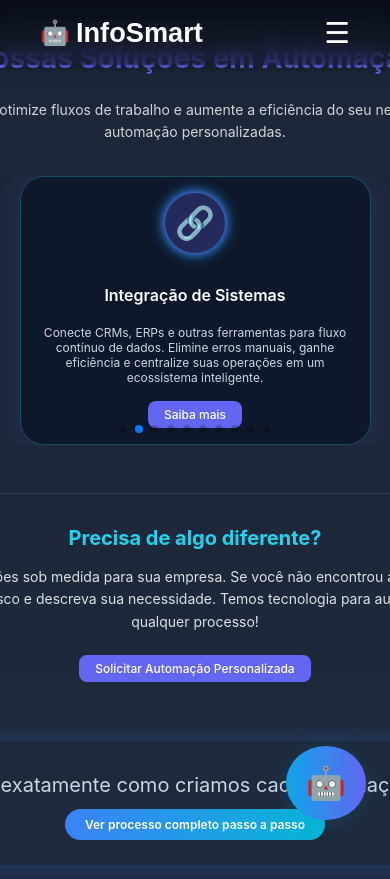
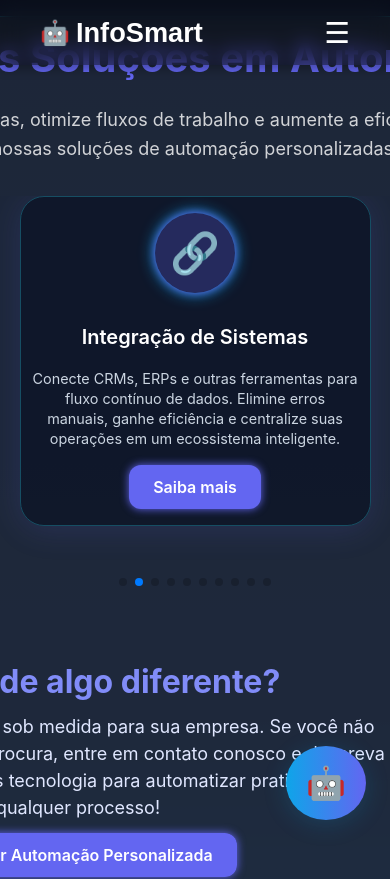
Before and after one commit to Vinisilva0010/InfoSmartAI-2025, a React (Vite) app: page /automacoes in a window 390 px wide. Shown: the top 879 px of the page. Built offline with nearby package versions, Linux system fonts and the light colour scheme.

Commit message:
Atualiza página de automações com novos estilos e cards

```diff
--- a/src/pages/Automacoes.tsx
+++ b/src/pages/Automacoes.tsx
@@ -4,78 +4,85 @@ import 'swiper/swiper-bundle.css';
 import '../styles/automacoes.css';
 import { Link } from 'react-router-dom';
 
-const automacoes = [
+interface Automacao {
+  id: number;
+  title: string;
+  desc: string;
+  icon: string;
+  route: string;
+}
+
+const automacoes: Automacao[] = [
   {
     id: 1,
     title: 'Automação de E-mails',
     desc: 'Automatize campanhas, notificações, lembretes e follow-ups com e-mails segmentados e personalizados. Aumente o engajamento, reduza o tempo operacional e mantenha seu público sempre informado.',
     icon: '📧',
-    route: '/automacoes/1'
+    route: '/automacoes/1',
   },
   {
     id: 2,
     title: 'Integração de Sistemas',
     desc: 'Conecte CRMs, ERPs e outras ferramentas para fluxo contínuo de dados. Elimine erros manuais, ganhe eficiência e centralize suas operações em um ecossistema inteligente.',
     icon: '🔗',
-    route: '/automacoes/2'
+    route: '/automacoes/2',
   },
   {
     id: 3,
     title: 'Robôs de Processos',
     desc: 'Crie bots que executam tarefas repetitivas como preencher planilhas, extrair dados e processar documentos. Ideal para reduzir custos operacionais e aumentar a produtividade.',
     icon: '🤖',
-    route: '/automacoes/3'
+    route: '/automacoes/3',
   },
   {
     id: 4,
     title: 'Atendimento ao Cliente',
     desc: 'Implemente chatbots com IA e FAQs automáticos que atendem 24/7, melhoram a experiência do cliente e desafogam sua equipe de suporte com respostas ágeis e consistentes.',
     icon: '💬',
-    route: '/automacoes/4'
+    route: '/automacoes/4',
   },
   {
     id: 5,
     title: 'Gestão de Dados',
     desc: 'Automatize a coleta e análise de dados com dashboards inteligentes. Tome decisões baseadas em insights reais e monitore os principais indicadores da sua empresa em tempo real.',
     icon: '📊',
-    route: '/automacoes/5'
+    route: '/automacoes/5',
   },
   {
     id: 6,
     title: 'Agendamento de Tarefas e Reuniões',
     desc: 'Automatize reservas, reuniões e lembretes com integração a calendários. Evite conflitos de horário e melhore a organização da sua equipe e atendimento ao cliente.',
     icon: '🗓️',
-    route: '/automacoes/6'
+    route: '/automacoes/6',
   },
   {
     id: 7,
     title: 'Controle de Estoque Automatizado',
     desc: 'Monitore entradas e saídas de produtos em tempo real. Evite rupturas ou excessos de estoque e otimize seu processo de reposição automaticamente.',
     icon: '📦',
-    route: '/automacoes/7'
+    route: '/automacoes/7',
   },
   {
     id: 8,
     title: 'Cobrança e Faturamento Automático',
     desc: 'Envie boletos, faturas e lembretes de pagamento automaticamente. Reduza inadimplência e garanta mais eficiência na gestão financeira.',
     icon: '💸',
-    route: '/automacoes/8'
+    route: '/automacoes/8',
   },
   {
     id: 9,
     title: 'Onboarding de Clientes',
     desc: 'Automatize todo o processo de boas-vindas e instruções para novos clientes, com e-mails, vídeos e tutoriais passo a passo. Melhore a retenção e a experiência inicial.',
     icon: '🚀',
-    route: '/automacoes/9'
+    route: '/automacoes/9',
   },
   {
     id: 10,
     title: 'Publicação em Redes Sociais',
     desc: 'Programe e automatize postagens em Instagram, Facebook, LinkedIn e mais. Mantenha sua presença digital ativa e estratégica, mesmo sem esforço manual diário.',
     icon: '📱',
-    route: '/automacoes/10'
-  }
-
+    route: '/automacoes/10',
+  },
 ];
 
 export default function Automacoes() {
@@ -91,7 +98,9 @@ export default function Automacoes() {
           spaceBetween={24}
           slidesPerView={1}
           breakpoints={{
-            640: { slidesPerView: 1.2 },
+            480: { slidesPerView: 1.1 },
+            640: { slidesPerView: 1.3 },
+            768: { slidesPerView: 1.8 },
             1024: { slidesPerView: 2.2 },
           }}
           className="automacoes-card-swiper"
@@ -99,6 +108,7 @@ export default function Automacoes() {
           pagination={{ clickable: true }}
           navigation
           modules={[Autoplay, Pagination, Navigation]}
+          loop={true}
         >
           {automacoes.map((auto) => (
             <SwiperSlide key={auto.id}>
@@ -106,11 +116,14 @@ export default function Automacoes() {
                 <div className="automacoes-card-icon">{auto.icon}</div>
                 <h3 className="automacoes-card-title">{auto.title}</h3>
                 <p className="automacoes-card-desc">{auto.desc}</p>
-                <Link to={auto.route} className="automacoes-card-btn">Saiba mais</Link>
+                <Link to={auto.route} className="automacoes-card-btn">
+                  Saiba mais
+                </Link>
               </div>
             </SwiperSlide>
           ))}
         </Swiper>
+
         {/* NOVA SEÇÃO PERSONALIZADA */}
         <div className="automacoes-extra">
           <h2 className="automacoes-extra-title">Precisa de algo diferente?</h2>
@@ -119,8 +132,10 @@ export default function Automacoes() {
             entre em contato conosco e descreva sua necessidade. Temos tecnologia para automatizar praticamente qualquer processo!
           </p>
 
+          <Link to="/contato" className="automacoes-card-btn">
+            Solicitar Automação Personalizada
+          </Link>
 
-          <Link to="/contato" className="automacoes-card-btn">Solicitar Automação Personalizada</Link>
           <div className="como-funciona-link-container">
             <p className="como-funciona-chamada">
               Quer saber exatamente como criamos cada automação do zero?
--- a/src/styles/automacoes.css
+++ b/src/styles/automacoes.css
@@ -11,11 +11,11 @@
 .automacoes-section {
   max-width: 900px;
   margin: 64px auto;
-  background: rgba(30,41,59,0.9);
+  background: rgba(30, 41, 59, 0.9);
   border-radius: 24px;
   padding: 32px;
   color: #fff;
-  box-shadow: 0 4px 32px rgba(99,102,241,0.1);
+  box-shadow: 0 4px 32px rgba(99, 102, 241, 0.1);
   border: 1px solid #164e63;
 }
 
@@ -29,10 +29,14 @@
 
 .automacoes-desc {
   font-size: 1.125rem;
-  color: rgba(255,255,255,0.8);
+  color: rgba(255, 255, 255, 0.8);
   margin-bottom: 32px;
   text-align: center;
   line-height: 1.6;
+}
+
+.automacoes-card-swiper {
+  padding-bottom: 48px; /* Espaço para paginação */
 }
 
 .automacoes-card-swiper .swiper-slide {
@@ -41,13 +45,13 @@
 }
 
 .automacoes-card {
-  background: rgba(15,23,42,0.9);
+  background: rgba(15, 23, 42, 0.9);
   border-radius: 24px;
   padding: 32px 16px;
   color: #fff;
-  box-shadow: 0 4px 32px rgba(99,102,241,0.15);
+  box-shadow: 0 4px 32px rgba(99, 102, 241, 0.15);
   border: 1px solid #164e63;
-  min-width: 260px;
+  min-width: 280px; /* Ajustado para evitar que fique muito estreito */
   max-width: 320px;
   display: flex;
   flex-direction: column;
@@ -58,13 +62,13 @@
 
 .automacoes-card:hover {
   transform: translateY(-8px);
-  box-shadow: 0 8px 48px rgba(99,102,241,0.25);
+  box-shadow: 0 8px 48px rgba(99, 102, 241, 0.25);
 }
 
 .automacoes-card-icon {
   width: 80px;
   height: 80px;
-  background: rgba(99,102,241,0.25);
+  background: rgba(99, 102, 241, 0.25);
   border-radius: 50%;
   margin-bottom: 16px;
   display: flex;
@@ -79,195 +83,317 @@
   font-size: 1.25rem;
   font-weight: 600;
   margin-bottom: 4px;
+  text-align: center;
 }
 
 .automacoes-card-desc {
   font-size: 1rem;
   color: #cbd5e1;
   text-align: center;
+  overflow-wrap: break-word;
 }
 
 .automacoes-card-btn {
   background: #6366f1;
   color: #fff;
-  padding: 8px 24px;
-  border-radius: 8px;
-  font-weight: 500;
-  border: none;
+  font-weight: 600;
+  padding: 12px 28px;
+  border-radius: 12px;
   cursor: pointer;
-  transition: background 0.2s;
-  text-decoration: none; /* Para Link */
-}
-
-.automacoes-extra {
-  margin-top: 48px;
-  padding-top: 32px;
-  border-top: 1px solid rgba(255, 255, 255, 0.1);
-  text-align: center;
-}
-
-.automacoes-extra-title {
-  font-size: 1.75rem;
-  color: #22d3ee;
-  font-weight: bold;
-  margin-bottom: 16px;
-}
-
-.automacoes-extra-desc {
-  font-size: 1.125rem;
-  color: rgba(255, 255, 255, 0.85);
-  margin-bottom: 24px;
-  line-height: 1.6;
-  max-width: 700px;
-  margin-left: auto;
-  margin-right: auto;
-}
-
-.como-funciona-link-container {
-  margin-top: 64px;
-  text-align: center;
-  background-color: #1e293b;
-  padding: 32px;
-  border-radius: 16px;
-  box-shadow: 0 0 24px rgba(59, 130, 246, 0.25);
-}
-
-.como-funciona-chamada {
-  font-size: 1.25rem;
-  color: #cbd5e1;
-  margin-bottom: 16px;
-}
-
-.como-funciona-botao {
-  background: linear-gradient(90deg, #3b82f6, #06b6d4);
-  color: white;
-  font-weight: 600;
-  padding: 14px 28px;
-  border-radius: 9999px;
   text-decoration: none;
-  font-size: 1rem;
-  transition: transform 0.3s, box-shadow 0.3s;
-}
-
-.como-funciona-botao:hover {
-  transform: scale(1.05);
-  box-shadow: 0 0 16px rgba(6, 182, 212, 0.6);
+  transition: background-color 0.3s ease;
+  align-self: center;
+  margin-top: auto;
+  box-shadow: 0 0 8px #6366f1;
 }
 
 .automacoes-card-btn:hover {
   background: #4f46e5;
 }
 
+/* NOVA SEÇÃO PERSONALIZADA */
+.automacoes-extra {
+  margin-top: 64px;
+  text-align: center;
+  color: #e0e7ff;
+  max-width: 640px;
+}
+
+.automacoes-extra-title {
+  font-size: 2rem;
+  margin-bottom: 12px;
+  color: #818cf8;
+}
+
+.automacoes-extra-desc {
+  font-size: 1.125rem;
+  margin-bottom: 24px;
+  line-height: 1.5;
+}
+
+/* Link do processo passo a passo */
+.como-funciona-link-container {
+  margin-top: 32px;
+}
+
+.como-funciona-chamada {
+  margin-bottom: 12px;
+  font-weight: 600;
+}
+
+.como-funciona-botao {
+  display: inline-block;
+  background-color: #4f46e5;
+  color: white;
+  padding: 12px 24px;
+  border-radius: 12px;
+  text-decoration: none;
+  font-weight: 600;
+  box-shadow: 0 0 12px #6366f1;
+  transition: background-color 0.3s ease;
+}
+
+.como-funciona-botao:hover {
+  background-color: #4338ca;
+}
+
+/* Responsividade para mobile */
+
+/* Swiper cards maior e melhor ajuste para telas pequenas */
 @media (max-width: 768px) {
-  .automacoes-main {
-    padding: 0 12px; /* Reduzindo a margem lateral */
+  .automacoes-card {
+    min-width: 90vw !important;
+    max-width: 90vw !important;
+    padding: 24px 16px;
   }
 
   .automacoes-section {
-    margin: 32px 8px;
-    padding: 24px;
-  }
-
-  .automacoes-card {
-    min-width: 90vw; /* Quase a largura total da tela */
-    max-width: 90vw;
-    padding: 24px 12px;
-  }
-
-  .automacoes-title {
-    font-size: 2rem;
-  }
-
-  .automacoes-desc {
-    font-size: 1rem;
-  }
-
-  .automacoes-card-icon {
-    width: 64px;
-    height: 64px;
-    font-size: 2rem;
-  }
-
-  .automacoes-card-title {
-    font-size: 1.125rem;
-  }
-
-  .automacoes-card-desc {
-    font-size: 0.875rem;
-  }
-
-  .automacoes-card-btn {
-    padding: 8px 16px;
-    font-size: 0.875rem;
-  }
-
-  .automacoes-extra-title {
-    font-size: 1.5rem;
-  }
-
-  .automacoes-extra-desc {
-    font-size: 1rem;
-  }
-
-  .como-funciona-botao {
-    font-size: 0.875rem;
-    padding: 10px 24px;
+    margin: 32px 16px;
+    padding: 24px 16px;
   }
 }
 
 @media (max-width: 480px) {
+  .automacoes-section {
+    margin: 16px 8px !important;
+    padding: 16px 12px !important;
+    border-radius: 16px;
+  }
+
+  .automacoes-card {
+    min-width: 90vw !important;
+    max-width: 90vw !important;
+    padding: 16px 12px !important;
+  }
+
+  .automacoes-card-desc {
+    font-size: 0.9rem;
+    line-height: 1.4;
+  }
+
+  .automacoes-card-btn {
+    padding: 12px 24px !important;
+    font-size: 1rem !important;
+    border-radius: 12px !important;
+  }
   .automacoes-main {
-    padding: 0 8px; /* Reduzindo ainda mais a margem lateral */
+  padding-top: 96px;
+  min-height: 100vh;
+  background: none; /* O gradiente do corpo já está no index.css */
+  display: flex;
+  flex-direction: column;
+  align-items: center;
+  padding: 0 16px;
 }
 
 .automacoes-section {
-    margin: 24px 8px;
-    padding: 16px;
+  max-width: 900px;
+  margin: 64px auto;
+  background: rgba(30, 41, 59, 0.9);
+  border-radius: 24px;
+  padding: 32px;
+  color: #fff;
+  box-shadow: 0 4px 32px rgba(99, 102, 241, 0.1);
+  border: 1px solid #164e63;
+}
+
+.automacoes-title {
+  font-size: 2.5rem;
+  font-weight: bold;
+  color: #6366f1;
+  margin-bottom: 24px;
+  text-align: center;
+}
+
+.automacoes-desc {
+  font-size: 1.125rem;
+  color: rgba(255, 255, 255, 0.8);
+  margin-bottom: 32px;
+  text-align: center;
+  line-height: 1.6;
+}
+
+.automacoes-card-swiper {
+  padding-bottom: 48px; /* Espaço para paginação */
+}
+
+.automacoes-card-swiper .swiper-slide {
+  display: flex;
+  justify-content: center;
 }
 
 .automacoes-card {
-    min-width: 90vw; /* Quase a largura total da tela */
-    max-width: 90vw;
-    padding: 16px 8px;
+  background: rgba(15, 23, 42, 0.9);
+  border-radius: 24px;
+  padding: 32px 16px;
+  color: #fff;
+  box-shadow: 0 4px 32px rgba(99, 102, 241, 0.15);
+  border: 1px solid #164e63;
+  min-width: 280px; /* Ajustado para evitar que fique muito estreito */
+  max-width: 320px;
+  display: flex;
+  flex-direction: column;
+  align-items: center;
+  gap: 16px;
+  transition: transform 0.3s, box-shadow 0.3s;
 }
 
-  .automacoes-title {
-    font-size: 1.75rem;
-  }
-
-  .automacoes-desc {
-    font-size: 0.875rem;
+.automacoes-card:hover {
+  transform: translateY(-8px);
+  box-shadow: 0 8px 48px rgba(99, 102, 241, 0.25);
 }
 
 .automacoes-card-icon {
-    width: 60px;
-    height: 60px;
-    font-size: 2rem;
+  width: 80px;
+  height: 80px;
+  background: rgba(99, 102, 241, 0.25);
+  border-radius: 50%;
+  margin-bottom: 16px;
+  display: flex;
+  align-items: center;
+  justify-content: center;
+  font-size: 2.5rem;
+  color: #6366f1;
+  box-shadow: 0 0 8px #6366f1, 0 0 16px #0ea5e9;
 }
 
 .automacoes-card-title {
-    font-size: 1rem;
+  font-size: 1.25rem;
+  font-weight: 600;
+  margin-bottom: 4px;
+  text-align: center;
 }
 
 .automacoes-card-desc {
-    font-size: 0.75rem;
+  font-size: 1rem;
+  color: #cbd5e1;
+  text-align: center;
+  overflow-wrap: break-word;
 }
 
 .automacoes-card-btn {
-    padding: 6px 16px;
-    font-size: 0.75rem;
+  background: #6366f1;
+  color: #fff;
+  font-weight: 600;
+  padding: 12px 28px;
+  border-radius: 12px;
+  cursor: pointer;
+  text-decoration: none;
+  transition: background-color 0.3s ease;
+  align-self: center;
+  margin-top: auto;
+  box-shadow: 0 0 8px #6366f1;
+}
+
+.automacoes-card-btn:hover {
+  background: #4f46e5;
+}
+
+/* NOVA SEÇÃO PERSONALIZADA */
+.automacoes-extra {
+  margin-top: 64px;
+  text-align: center;
+  color: #e0e7ff;
+  max-width: 640px;
 }
 
 .automacoes-extra-title {
-    font-size: 1.25rem;
+  font-size: 2rem;
+  margin-bottom: 12px;
+  color: #818cf8;
 }
 
 .automacoes-extra-desc {
-    font-size: 0.875rem;
+  font-size: 1.125rem;
+  margin-bottom: 24px;
+  line-height: 1.5;
+}
+
+/* Link do processo passo a passo */
+.como-funciona-link-container {
+  margin-top: 32px;
+}
+
+.como-funciona-chamada {
+  margin-bottom: 12px;
+  font-weight: 600;
 }
 
 .como-funciona-botao {
-    font-size: 0.75rem;
-    padding: 8px 20px;
+  display: inline-block;
+  background-color: #4f46e5;
+  color: white;
+  padding: 12px 24px;
+  border-radius: 12px;
+  text-decoration: none;
+  font-weight: 600;
+  box-shadow: 0 0 12px #6366f1;
+  transition: background-color 0.3s ease;
+}
+
+.como-funciona-botao:hover {
+  background-color: #4338ca;
+}
+
+/* Responsividade para mobile */
+
+/* Swiper cards maior e melhor ajuste para telas pequenas */
+@media (max-width: 768px) {
+  .automacoes-card {
+    min-width: 90vw !important;
+    max-width: 90vw !important;
+    padding: 24px 16px;
+  }
+
+  .automacoes-section {
+    margin: 32px 16px;
+    padding: 24px 16px;
   }
 }
+
+@media (max-width: 480px) {
+  .automacoes-section {
+    margin: 16px 8px !important;
+    padding: 16px 12px !important;
+    border-radius: 16px;
+  }
+
+  .automacoes-card {
+    min-width: 90vw !important;
+    max-width: 90vw !important;
+    padding: 16px 12px !important;
+  }
+
+  .automacoes-card-desc {
+    font-size: 0.9rem;
+    line-height: 1.4;
+  }
+
+  .automacoes-card-btn {
+    padding: 12px 24px !important;
+    font-size: 1rem !important;
+    border-radius: 12px !important;
+  }
+}
+
+}
```
Lines whose indentation alone changed are shown as unchanged.
